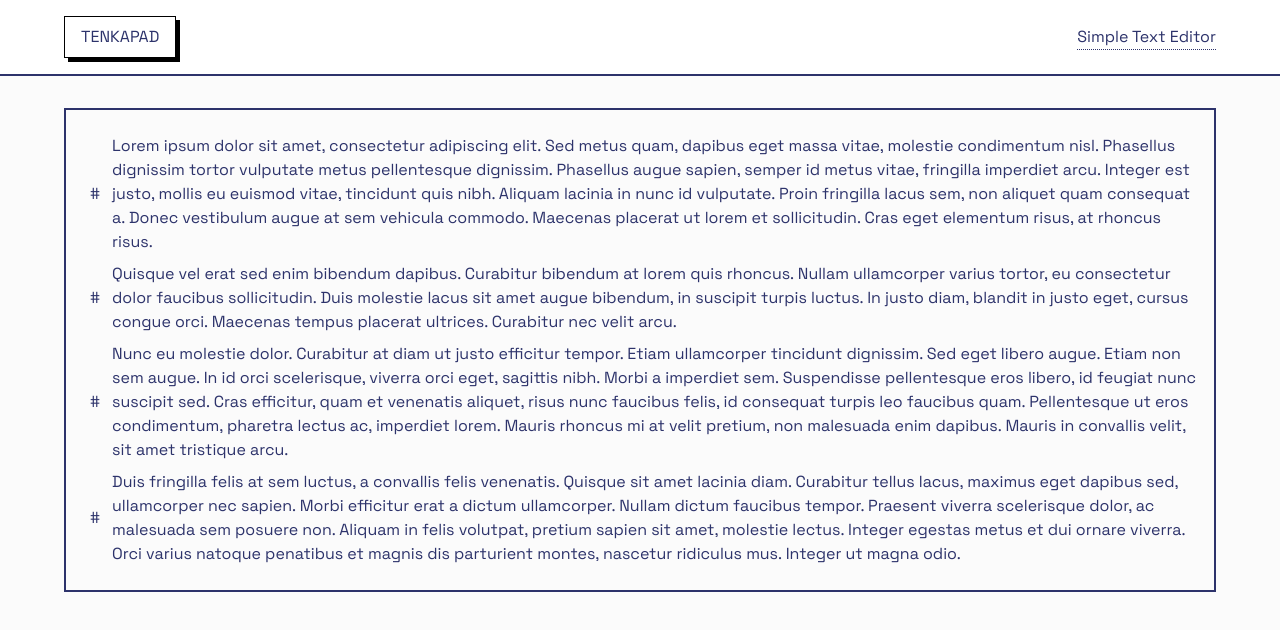
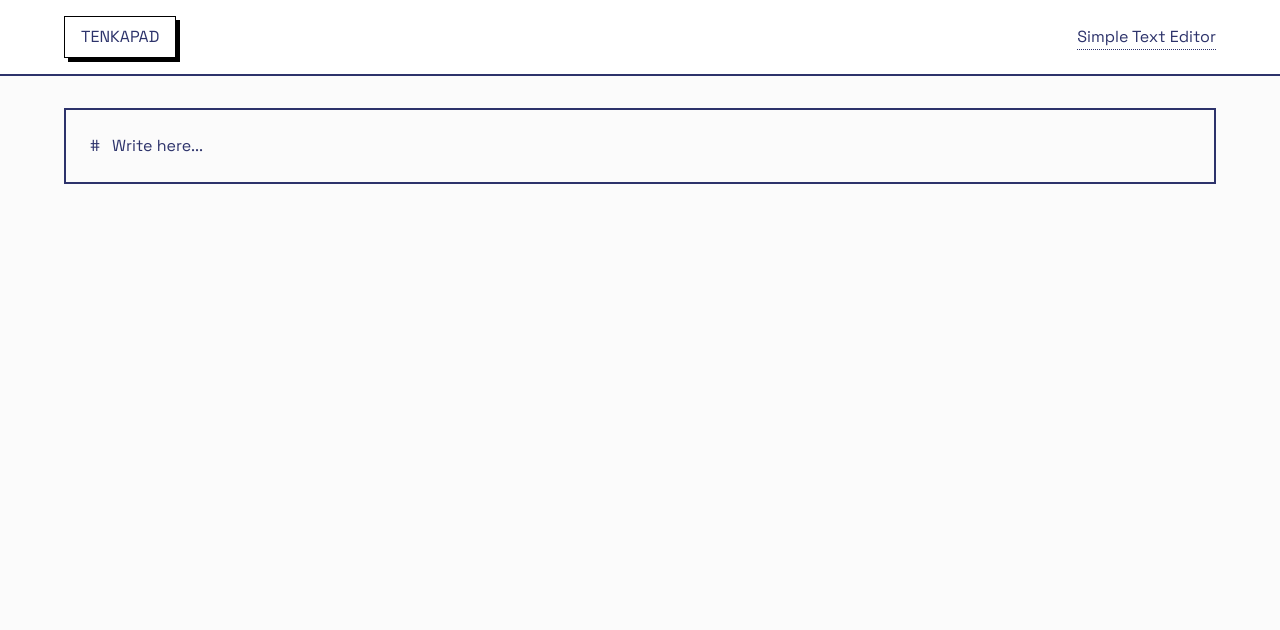
Before and after one commit to denkavia/tenkapad-web, a Next.js app: page / in a window 1280 px wide. Shown: the top 630 px of the page. Built offline with nearby package versions, Linux system fonts and the light colour scheme.

Commit message:
feat: add new block functionality

```diff
--- a/src/app/globals.css
+++ b/src/app/globals.css
@@ -21,7 +21,7 @@ body {
 }
 
 .block-content {
-  @apply outline-none ring-0;
+  @apply outline-none ring-0 flex justify-start w-full;
 }
 
 .block-wrapper .drag-handle {
--- a/src/components/block.tsx
+++ b/src/components/block.tsx
@@ -1,9 +1,11 @@
 import React from "react";
 
 export type BlockProps = {
+  uid: string;
   type?: "text";
   content: string | null;
-  children?: React.ReactNode[];
+  childs?: React.ReactNode[];
+  keydownHandler?: (e: React.KeyboardEvent) => void;
 };
 
 const renderBlock = (props: BlockProps) => {
@@ -12,7 +14,9 @@ const renderBlock = (props: BlockProps) => {
       <div
         contentEditable={"true"}
         suppressContentEditableWarning={true}
-        className={`outline-none ring-0`}
+        className={`outline-none ring-0 w-full`}
+        onKeyDown={props.keydownHandler}
+        id={props.uid}
       >
         {props.content}
       </div>
--- a/src/components/editor.tsx
+++ b/src/components/editor.tsx
@@ -1,50 +1,59 @@
-import Block from "@/components/block";
+"use client";
 
-const lipsum = [
-  `
-          Lorem ipsum dolor sit amet, consectetur adipiscing elit. Sed metus
-          quam, dapibus eget massa vitae, molestie condimentum nisl. Phasellus
-          dignissim tortor vulputate metus pellentesque dignissim. Phasellus
-          augue sapien, semper id metus vitae, fringilla imperdiet arcu. Integer
-          est justo, mollis eu euismod vitae, tincidunt quis nibh. Aliquam
-          lacinia in nunc id vulputate. Proin fringilla lacus sem, non aliquet
-          quam consequat a. Donec vestibulum augue at sem vehicula commodo.
-          Maecenas placerat ut lorem et sollicitudin. Cras eget elementum risus,
-          at rhoncus risus.`,
-  `
-          Quisque vel erat sed enim bibendum dapibus. Curabitur bibendum at
-          lorem quis rhoncus. Nullam ullamcorper varius tortor, eu consectetur
-          dolor faucibus sollicitudin. Duis molestie lacus sit amet augue
-          bibendum, in suscipit turpis luctus. In justo diam, blandit in justo
-          eget, cursus congue orci. Maecenas tempus placerat ultrices. Curabitur
-          nec velit arcu.`,
-  `
-          Nunc eu molestie dolor. Curabitur at diam ut justo efficitur tempor.
-          Etiam ullamcorper tincidunt dignissim. Sed eget libero augue. Etiam
-          non sem augue. In id orci scelerisque, viverra orci eget, sagittis
-          nibh. Morbi a imperdiet sem. Suspendisse pellentesque eros libero, id
-          feugiat nunc suscipit sed. Cras efficitur, quam et venenatis aliquet,
-          risus nunc faucibus felis, id consequat turpis leo faucibus quam.
-          Pellentesque ut eros condimentum, pharetra lectus ac, imperdiet lorem.
-          Mauris rhoncus mi at velit pretium, non malesuada enim dapibus. Mauris
-          in convallis velit, sit amet tristique arcu.`,
-  `
-          Duis fringilla felis at sem luctus, a convallis felis venenatis.
-          Quisque sit amet lacinia diam. Curabitur tellus lacus, maximus eget
-          dapibus sed, ullamcorper nec sapien. Morbi efficitur erat a dictum
-          ullamcorper. Nullam dictum faucibus tempor. Praesent viverra
-          scelerisque dolor, ac malesuada sem posuere non. Aliquam in felis
-          volutpat, pretium sapien sit amet, molestie lectus. Integer egestas
-          metus et dui ornare viverra. Orci varius natoque penatibus et magnis
-          dis parturient montes, nascetur ridiculus mus. Integer ut magna odio.`,
-];
+import Block, { BlockProps } from "@/components/block";
+import React, { useEffect, useState } from "react";
 
 export default function Editor() {
+  const [blocks, setBlocks] = useState<BlockProps[]>([
+    { uid: "initial-id", content: "Write here...", type: "text" },
+  ]);
+
+  const [activeBlockId, setActiveBlockId] = useState<string | null>(null);
+
+  const addNewBlock = () => {
+    const uid = crypto.randomUUID();
+
+    setBlocks((prev) => [
+      ...prev,
+      {
+        uid,
+        content: "",
+        type: "text",
+      },
+    ]);
+
+    setActiveBlockId(uid);
+  };
+
+  useEffect(() => {
+    if (activeBlockId) {
+      const targetElement = document.getElementById(activeBlockId);
+
+      if (targetElement) {
+        targetElement.focus();
+      }
+    }
+  }, [activeBlockId, blocks]);
+
+  const keydownHandler = (e: React.KeyboardEvent) => {
+    if (e.key === "Enter") {
+      e.preventDefault();
+      addNewBlock();
+    }
+  };
+
   return (
     <div className={`w-full border-2 p-4`}>
-      <div>
-        {lipsum.map((content, index) => (
-          <Block type={`text`} content={content} key={index}></Block>
+      <div id={`block-area`}>
+        {blocks.map((block) => (
+          <Block
+            key={block.uid}
+            uid={block.uid}
+            content={block.content}
+            type={block.type}
+            childs={block.childs ?? []}
+            keydownHandler={keydownHandler}
+          />
         ))}
       </div>
     </div>
```
